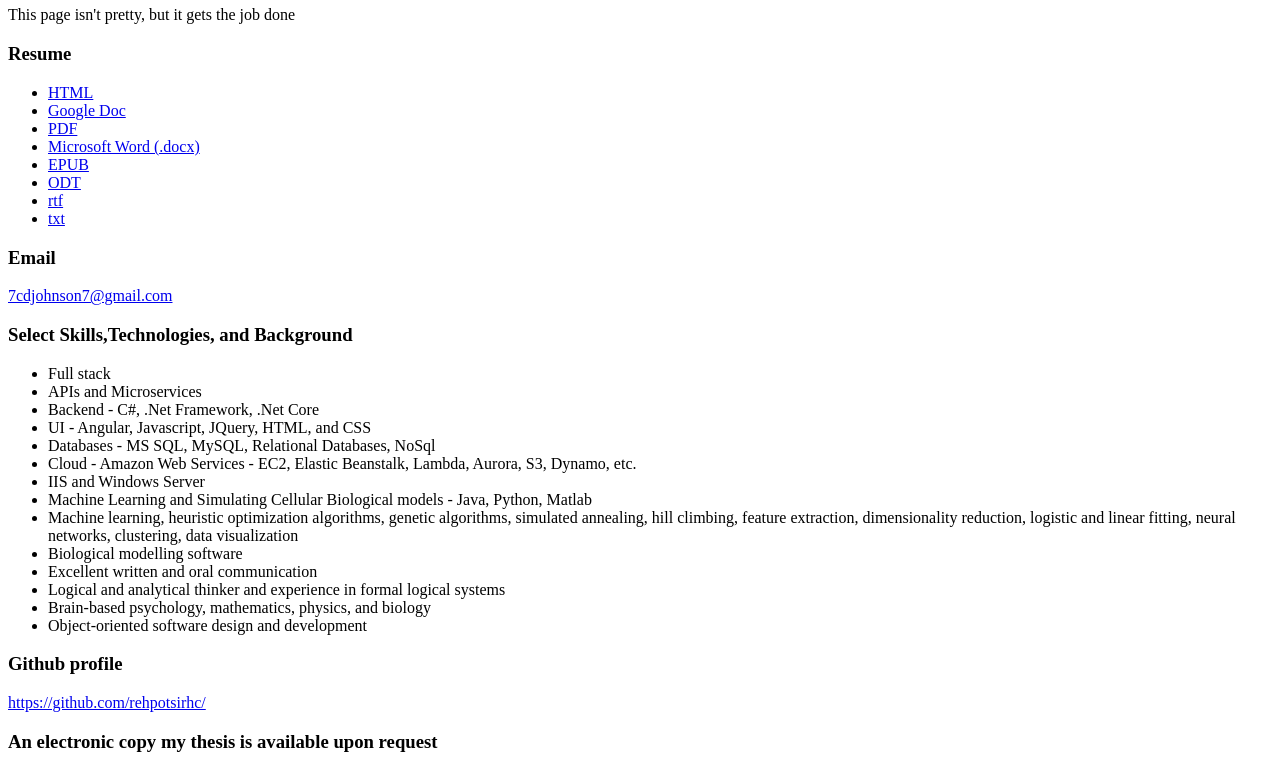
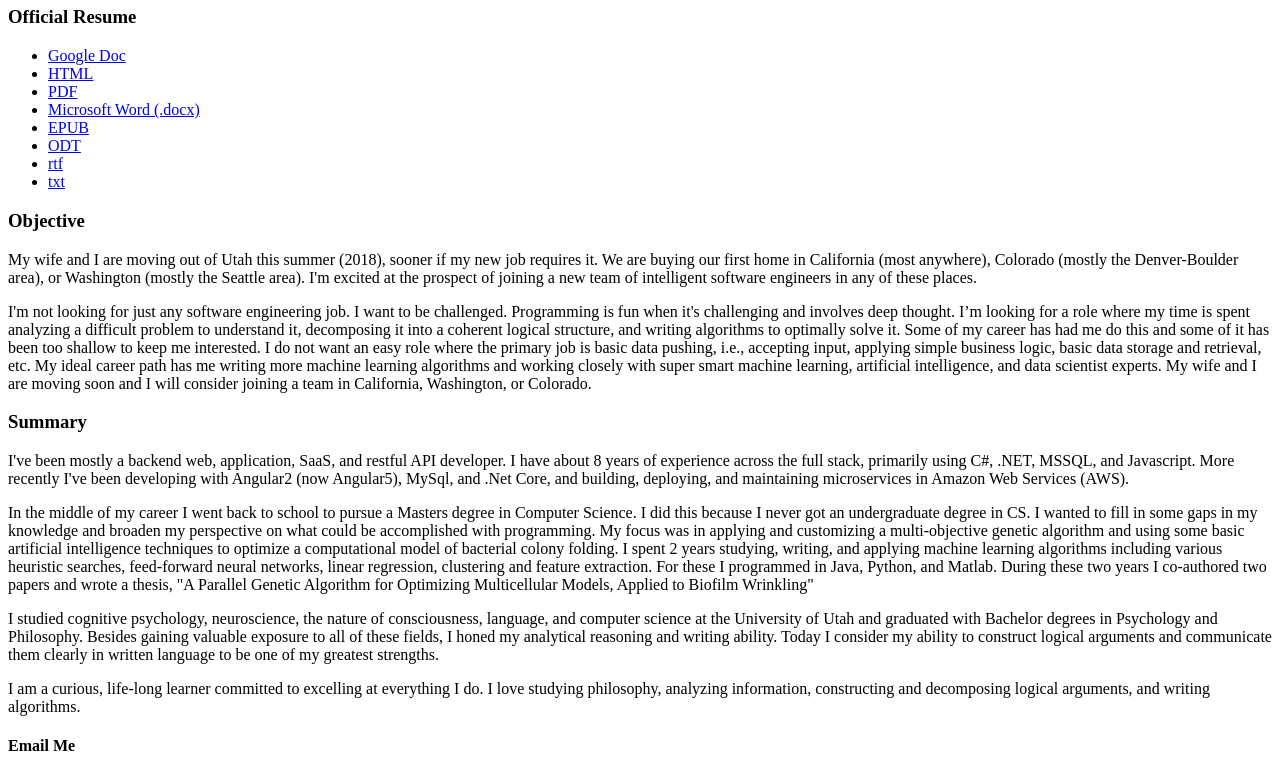
Before and after one commit to rehpotsirhc/rehpotsirhc.github.io, a plain HTML site: page index.html in a window 1280 px wide. Shown: the part 60-829 px from the top of the page. Drawn offline with Linux system fonts and the light colour scheme.

Commit message:
Add files via upload

```diff
--- a/index.html
+++ b/index.html
@@ -1,13 +1,10 @@
-<h1>Chris' Github homepage</h1>
+<h1>Chris' Expanded resume</h1>
 
-
-<p>This page isn't pretty, but it gets the job done</p>
-
-<h3>Resume</h3>
+<h3>Official Resume</h3>
 
 <ul>
+  <li><a href="https://docs.google.com/document/d/1rO6mzuttHEl10vmRuqx-rZ9Y3DrRPgoXrFJrJcOJiHw/pub" target="_blank">Google Doc</a></li>
   <li> <a href="../resume/ChristopherDouglasJohnsonresume.html" target="_blank">HTML</a></li>
-  <li><a href="https://docs.google.com/document/d/1rO6mzuttHEl10vmRuqx-rZ9Y3DrRPgoXrFJrJcOJiHw/pub" target="_blank">Google Doc</a></li>
   <li> <a href="../resume/ChristopherDouglasJohnsonresume.pdf" target="_blank">PDF</a></li>
   <li> <a href="../resume/ChristopherDouglasJohnsonresume.docx" target="_blank">Microsoft Word (.docx)</a></li>
   <li> <a href="../resume/ChristopherDouglasJohnsonresume.epub" target="_blank">EPUB</a></li>
@@ -16,12 +13,39 @@
   <li> <a href="../resume/ChristopherDouglasJohnsonresume.txt" target="_blank">txt</a></li>
 </ul>
 
-<h3>Email</h3>
-<a href="7cdjohnson7@gmail.com" target="_blank">7cdjohnson7@gmail.com</a>
+
+<h3>Objective</h3>
+<p>My wife and I are moving out of Utah this summer (2018), sooner if my new job requires it. We are buying our first home in California (most anywhere), Colorado (mostly the Denver-Boulder area), or Washington (mostly the Seattle area).
+I'm excited at the prospect of joining a new team of intelligent software engineers in any of these places.
+</p>
+<p>
+  I'm not looking for just any software engineering job. I want to be challenged. Programming is fun when it's challenging and involves deep thought. I’m looking for a role where my time is spent analyzing a difficult problem to understand it, decomposing it into a coherent logical structure, and writing algorithms to optimally solve it. Some of my career has had me do this and some of it has been too shallow to keep me interested. I do not want an easy role where the primary job is basic data pushing, i.e., accepting input, applying simple business logic, basic data storage and retrieval, etc. My ideal career path has me writing more machine learning algorithms and working closely with super smart machine learning, artificial intelligence, and data scientist experts. My wife and I are moving soon and I will consider joining a team in California, Washington, or Colorado.
+</p>
+
+<h3>Summary</h3>
+<p>
+I've been mostly a backend web, application, SaaS, and restful API developer. I have about 8 years of experience across the full stack, primarily using C#, .NET, MSSQL, and Javascript. More recently I've been developing with Angular2 (now Angular5), MySql, and .Net Core, and building, deploying, and maintaining microservices in Amazon Web Services (AWS).
+</p>
+<p>
+In the middle of my career I went back to school to pursue a Masters degree in Computer Science. I did this because I never got an undergraduate degree in CS. I wanted to fill in some gaps in my knowledge and broaden my perspective on what could be accomplished with programming. My focus was in applying and customizing a multi-objective genetic algorithm and using some basic artificial intelligence techniques to optimize a computational model of bacterial colony folding. I spent 2 years studying, writing, and applying machine learning algorithms including various heuristic searches, feed-forward neural networks, linear regression, clustering and feature extraction. For these I programmed in Java, Python, and Matlab. During these two years I co-authored two papers and wrote a thesis, "A Parallel Genetic Algorithm for Optimizing Multicellular Models, Applied to Biofilm Wrinkling"
+</p>
+<p>
+  I studied cognitive psychology, neuroscience, the nature of consciousness, language, and computer science at the University of Utah and graduated with Bachelor degrees in Psychology and Philosophy. Besides gaining valuable exposure to all of these fields, I honed my analytical reasoning and writing ability. Today I consider my ability to construct logical arguments and communicate them clearly in written language to be one of my greatest strengths.
+</p>
+
+<p>
+  I am a curious, life-long learner committed to excelling at everything I do. I love studying philosophy, analyzing information, constructing and decomposing logical arguments, and writing algorithms.
+</p>
 
 
 
-<h3>Select Skills,Technologies, and Background</h3>
+<h4>Email Me</h4>
+<a href="7cdjohnson7@gmail.com" target="_blank">7cdjohnson7@gmail.com</a>
+<h4>Call me</h4>
+(801) 898-0236
+
+
+<h3>Partial laundry list of Skills, Technologies, and Background</h3>
 <ul>
 <li>Full stack</li>
 <li>APIs and Microservices</li>
@@ -32,7 +56,7 @@
 <li>IIS and Windows Server</li>
 <li>Machine Learning and Simulating Cellular Biological models - Java, Python, Matlab</li>
 <li>Machine learning, heuristic optimization algorithms, genetic algorithms, simulated annealing, hill climbing, feature extraction, dimensionality reduction, logistic and linear fitting, neural networks, clustering, data visualization</li>
-<li>Biological modelling software</li>
+<li>Biological modeling software</li>
 <li>Excellent written and oral communication</li>
 <li>Logical and analytical thinker and experience in formal logical systems</li>
 <li>Brain-based psychology, mathematics, physics, and biology</li>
@@ -96,7 +120,7 @@ Q. B. Baker, G. J. Podgorski, C. D. Johnson, E. Vargis, and N. S. Flann, "Bridgi
 <br/>
 <h4><a href="http://journals.plos.org/plosone/article?id=10.1371/journal.pone.0191089" target="_blank">Cell Death as a Trigger for Morphogenesis</a></h4>
 <p>
-Studied cell death as trigger for wrinkling in biofilms using BioCellion, a high performance cellular biology simulator written in C++. My primary contribution was in custmozing Biocellion to simulate biofilm wrinkling.
+Studied cell death as trigger for wrinkling in biofilms using BioCellion, a high performance cellular biology simulator written in C++. My primary contribution was in customizing Biocellion to simulate biofilm wrinkling.
 </p>
 <p><a href="http://journals.plos.org/plosone/article?id=10.1371/journal.pone.0191089" target="_blank">Cell Death as a Trigger for Morphogenesis- Full Text</a></p>
 <br/>
```
